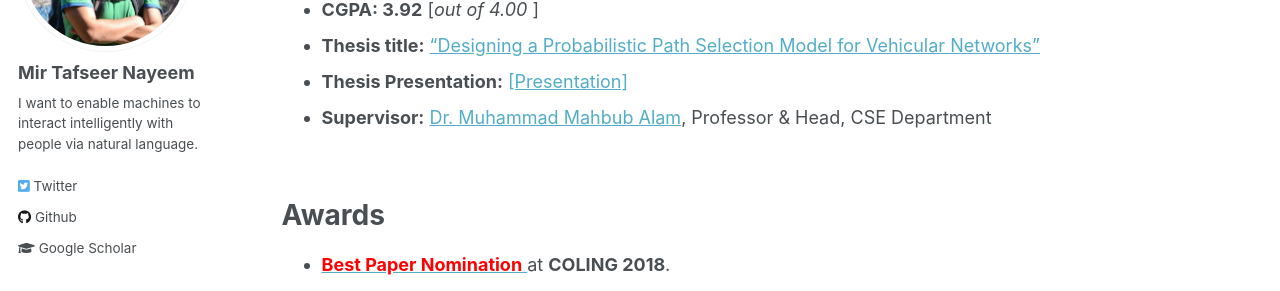
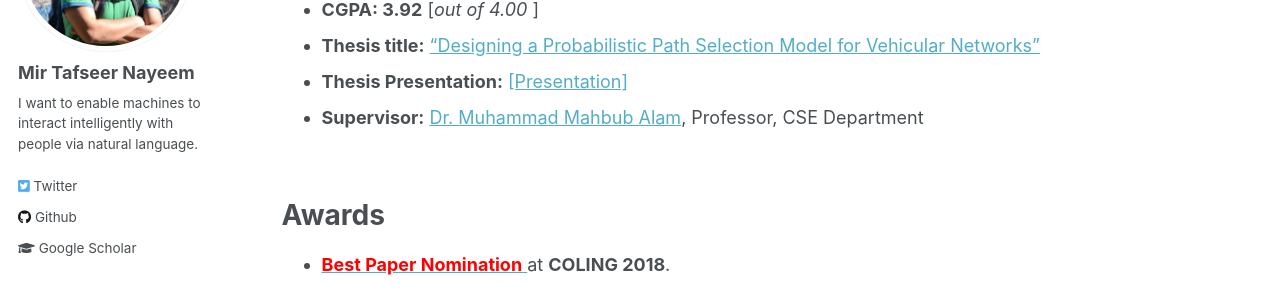
Before and after one commit to sujan-sarker/sujan-sarker.github.io, a Jekyll site: the page built from _pages/education-awards.md, in a window 1280 px wide and 900 px high, scrolled down 449 px. Shown: the part 153-444 px from the top of the window. Built offline with Jekyll 4.4.1, drawn with Linux system fonts in a browser that asks for light colours.

Commit message:
Update education-awards.md

```diff
--- a/_pages/education-awards.md
+++ b/_pages/education-awards.md
@@ -30,7 +30,7 @@ ___________________________________
 * **CGPA:  3.92** [*out of 4.00* ]
 * **Thesis title:** ["Designing a Probabilistic Path Selection Model for Vehicular Networks"](https://tafseer-nayeem.github.io/files/BSc_Thesis.pdf)
 * **Thesis Presentation:** [[Presentation]](https://tafseer-nayeem.github.io/files/BSc_Thesis_Presentation.pdf)
-* **Supervisor:** [Dr. Muhammad Mahbub Alam](https://scholar.google.com/citations?user=5sjCt8cAAAAJ&hl=en), Professor & Head, CSE Department
+* **Supervisor:** [Dr. Muhammad Mahbub Alam](https://scholar.google.com/citations?user=5sjCt8cAAAAJ&hl=en), Professor, CSE Department
 
 <br />
 # Awards
```
